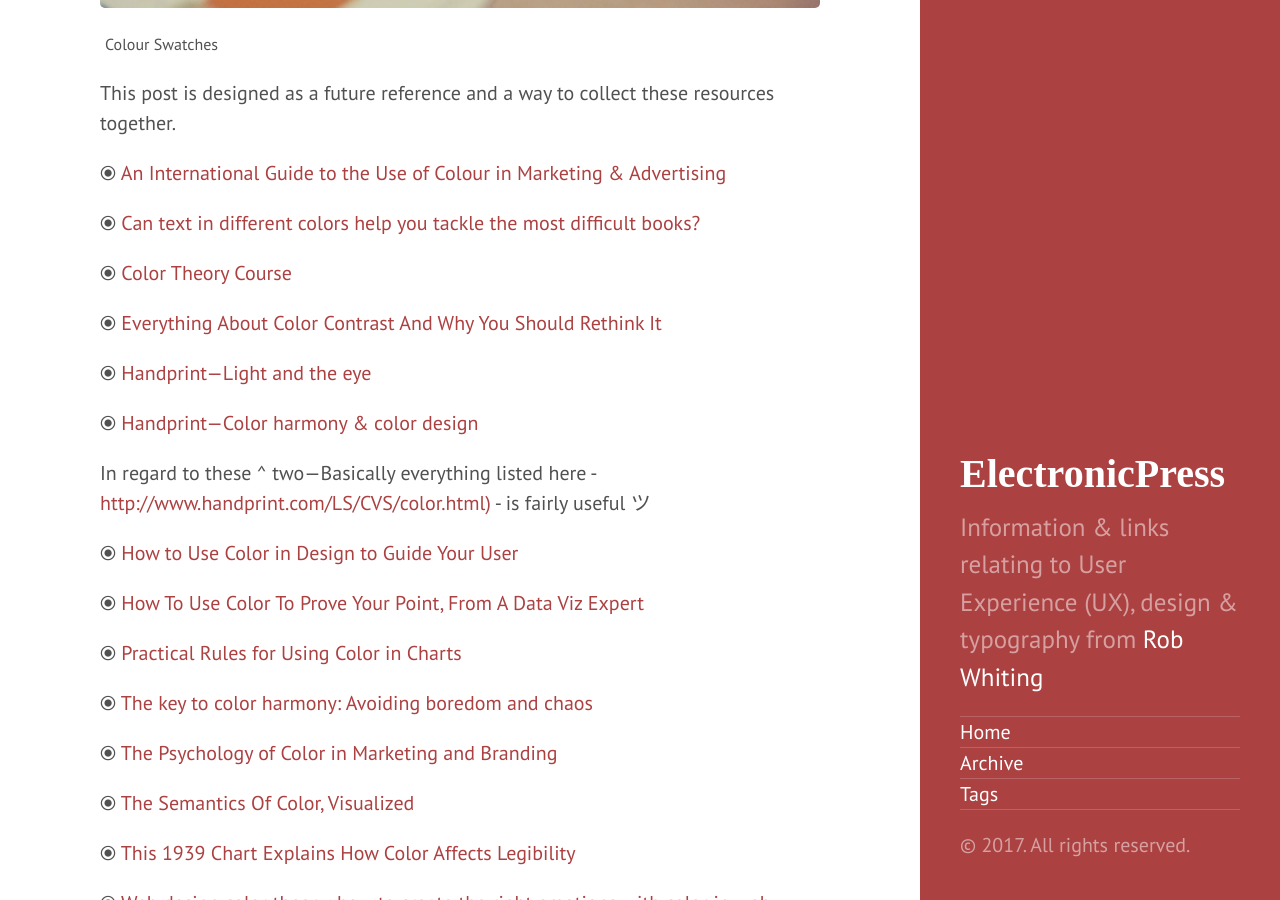
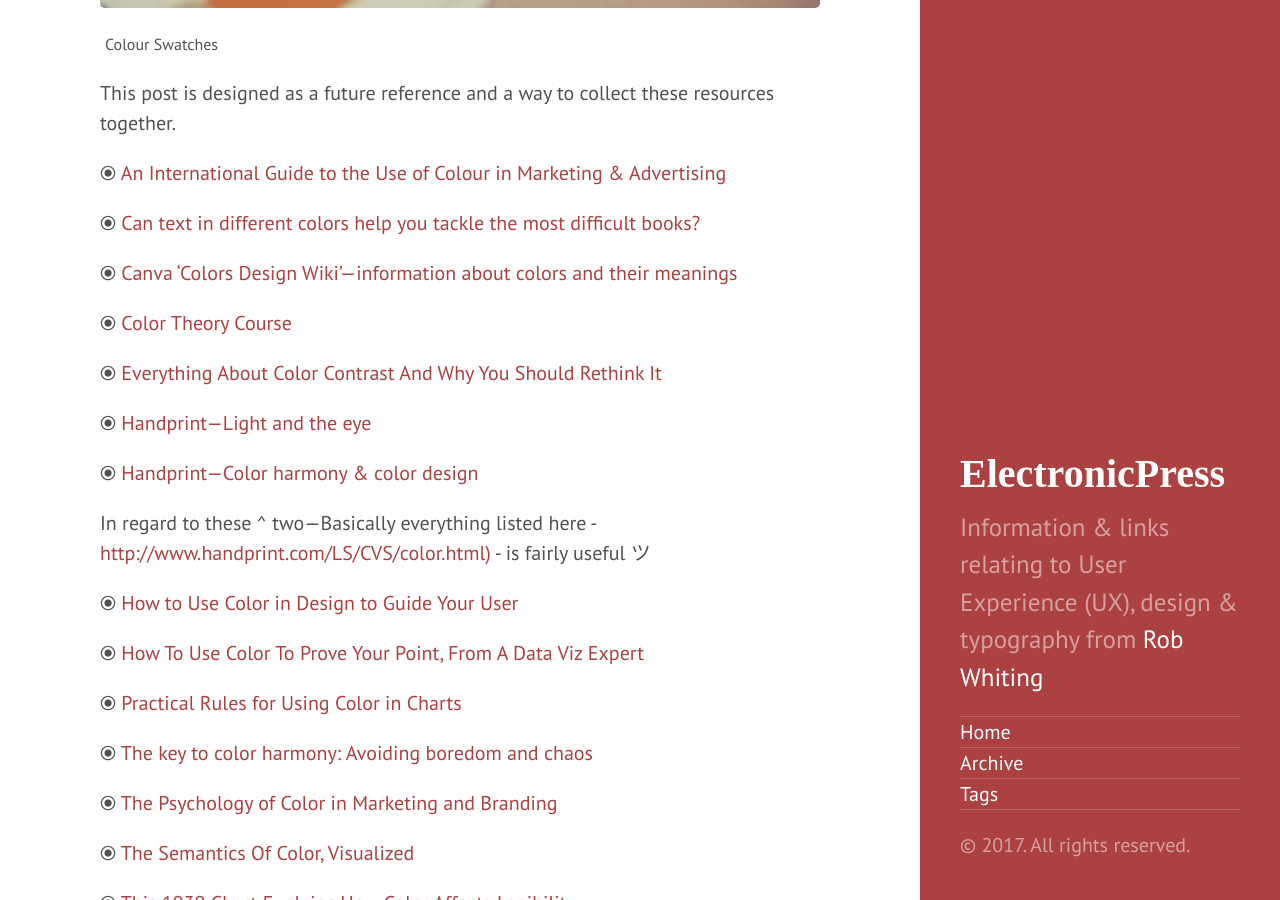
Before and after one commit to whitingx/whitingx.github.io, a Jekyll site: the page built from _posts/2017-04-27-colour-theory-links-resources.md, in a window 1280 px wide and 900 px high, scrolled down 761 px. Built offline with Jekyll 4.4.1, drawn with Linux system fonts in a browser that asks for light colours; some web fonts are replaced; comment, search, counter and statistics services are not loaded.

Commit message:
Update 2017-04-27-colour-theory-links-resources.md
Added Canva resource

```diff
--- a/_posts/2017-04-27-colour-theory-links-resources.md
+++ b/_posts/2017-04-27-colour-theory-links-resources.md
@@ -14,6 +14,8 @@ This post is designed as a future reference and a way to collect these resources
 ⦿ [An International Guide to the Use of Colour in Marketing & Advertising](https://www.six-degrees.com/an-international-guide-on-the-use-of-color-in-marketing-advertising/)
 
 ⦿ [Can text in different colors help you tackle the most difficult books?](http://mashable.com/2016/05/16/color-text-books/)
+
+⦿ [Canva 'Colors Design Wiki'—information about colors and their meanings](https://www.canva.com/colors/)
 
 ⦿ [Color Theory Course](http://www.digitaldesignacademy.com/color-theory)
 
```
